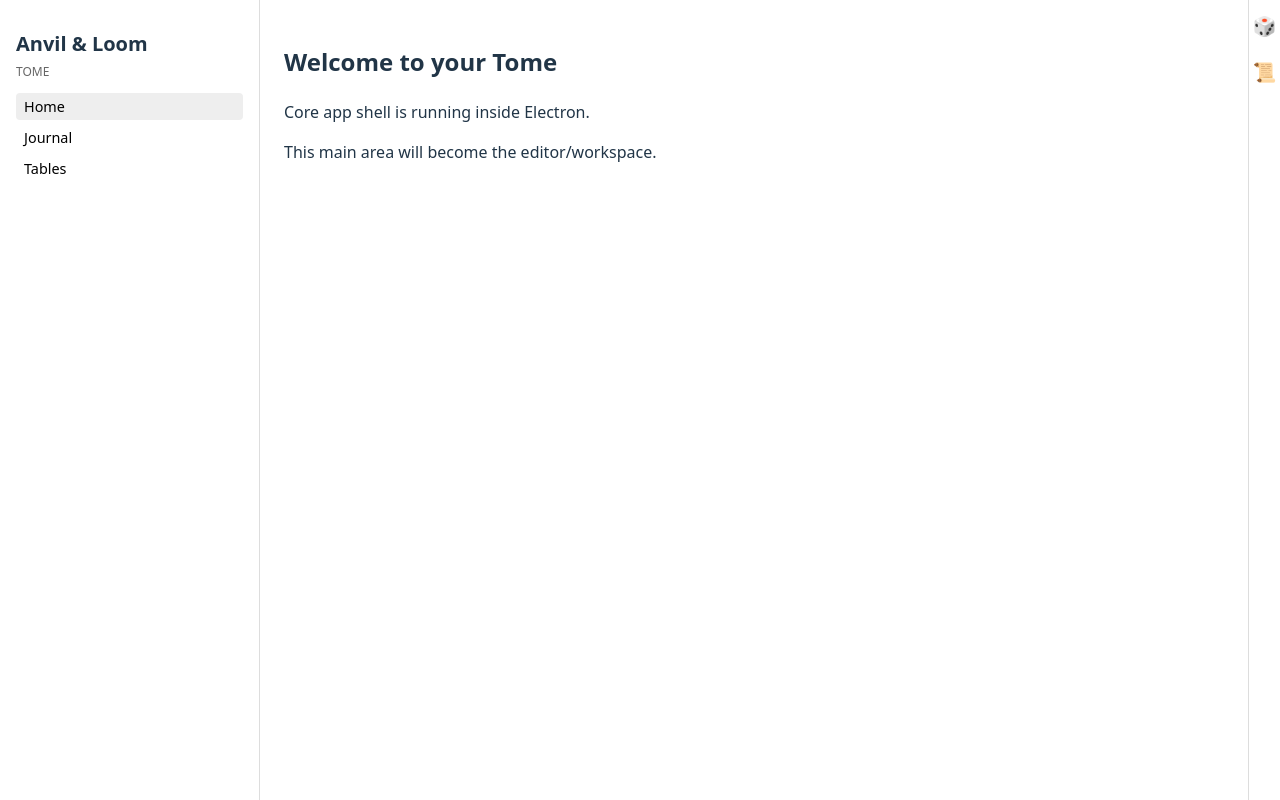
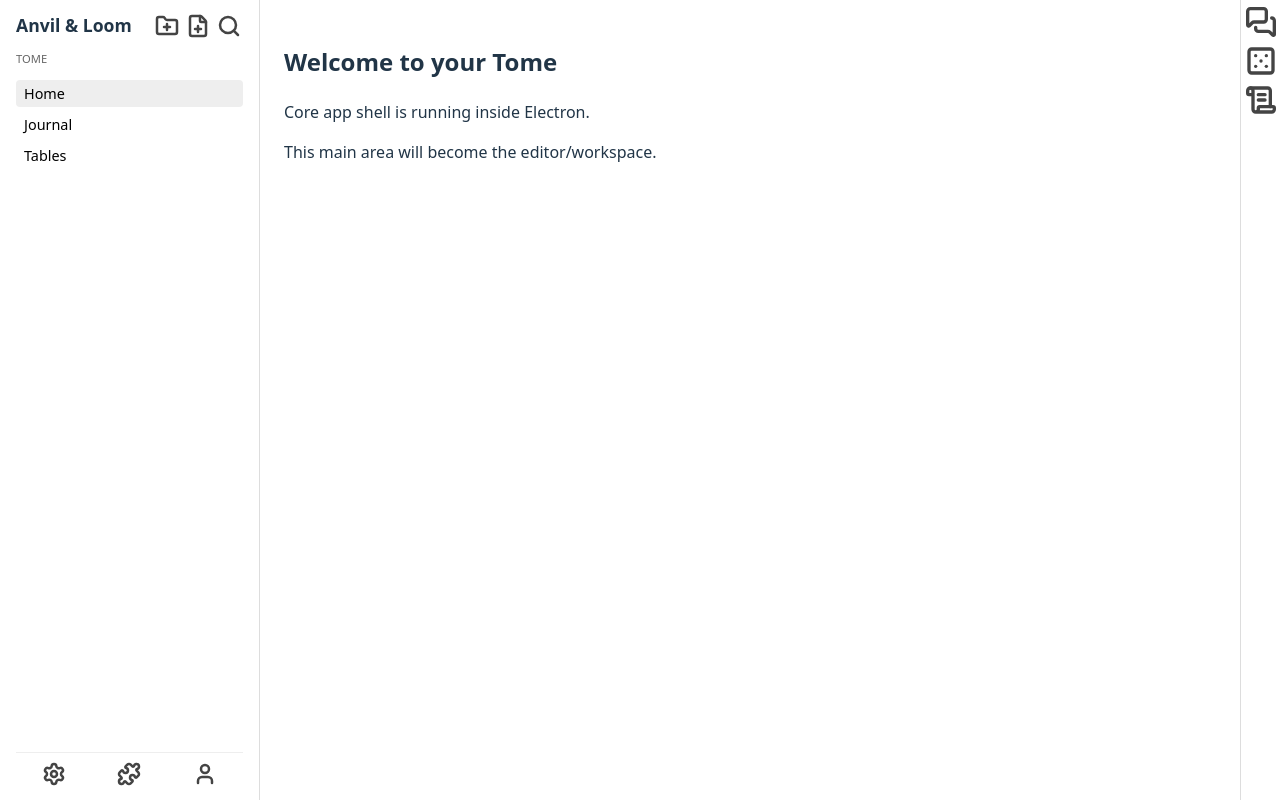
Before and after one commit to DiceT/anvil-and-loom, a React (Vite) app: page / in a window 1280 px wide. Built offline with nearby package versions, Linux system fonts and the light colour scheme.

Commit message:
Lucide and Dice3d libraries installed.

```diff
--- a/package.json
+++ b/package.json
@@ -10,6 +10,8 @@
     "electron": "electron ./electron/main.js"
   },
   "dependencies": {
+    "@3d-dice/dice-box-threejs": "^0.0.12",
+    "lucide-react": "^0.554.0",
     "react": "^19.2.0",
     "react-dom": "^19.2.0"
   },
--- a/src/App.css
+++ b/src/App.css
@@ -6,13 +6,55 @@
   font-family: system-ui, -apple-system, BlinkMacSystemFont, sans-serif;
 }
 
+/* Left: Tome pane */
 .app-sidebar {
   width: 260px;
   border-right: 1px solid #ddd;
-  padding: 1rem;
+  padding: 0.75rem 1rem;
   box-sizing: border-box;
+  display: flex;
+  flex-direction: column;
+  gap: 0.5rem;
 }
 
+.app-tome-toolbar {
+  display: flex;
+  align-items: center;
+  gap: 0.25rem;
+  margin-bottom: 0.25rem;
+}
+
+.app-tome-title {
+  font-size: 1.1rem;
+  font-weight: 600;
+  margin-right: auto;
+}
+
+.app-tome-label {
+  font-size: 0.7rem;
+  text-transform: uppercase;
+  color: #666;
+}
+
+.app-tome-nav {
+  list-style: none;
+  padding: 0;
+  margin: 0.25rem 0 0;
+  font-size: 0.9rem;
+  display: flex;
+  flex-direction: column;
+  gap: 0.25rem;
+}
+
+.app-master-toolbar {
+  margin-top: auto;
+  padding-top: 0.5rem;
+  border-top: 1px solid #eee;
+  display: flex;
+  justify-content: space-around;
+}
+
+/* Center: main content */
 .app-main {
   flex: 1;
   padding: 1.5rem;
@@ -20,8 +62,10 @@
   overflow: auto;
 }
 
-.app-tools-collapsed {
-  width: 32px;
+/* Right: tools */
+
+.app-tools-launcher {
+  width: 40px;
   border-left: 1px solid #ddd;
   display: flex;
   flex-direction: column;
@@ -32,9 +76,121 @@
 }
 
 .app-tools-expanded {
-  width: 320px;
+  width: 340px;
   border-left: 1px solid #ddd;
   display: flex;
   flex-direction: column;
   box-sizing: border-box;
 }
+
+.app-tools-header {
+  display: flex;
+  align-items: center;
+  justify-content: space-between;
+  padding: 0.35rem 0.6rem;
+  border-bottom: 1px solid #eee;
+}
+
+.app-tools-header-icons {
+  display: flex;
+  gap: 0.25rem;
+}
+
+.app-tools-toolbar {
+  display: flex;
+  align-items: center;
+  gap: 0.5rem;
+  padding: 0.35rem 0.6rem;
+  border-bottom: 1px solid #f0f0f0;
+  font-size: 0.85rem;
+}
+
+.app-tools-toolbar-label {
+  font-weight: 600;
+  font-size: 0.8rem;
+  text-transform: uppercase;
+  color: #777;
+}
+
+.app-tools-content {
+  padding: 0.75rem;
+  font-size: 0.9rem;
+  flex: 1;
+  overflow: auto;
+}
+
+/* Generic button styles */
+
+.icon-button {
+  border: none;
+  background: none;
+  cursor: pointer;
+  padding: 0.1rem;
+  border-radius: 4px;
+  display: inline-flex;
+  align-items: center;
+  justify-content: center;
+  color: var(--icon-color); /* <-- icons inherit this */
+}
+
+.icon-button:hover {
+  background: rgba(0, 0, 0, 0.04);
+}
+
+.icon-button--active {
+  background: rgba(0, 0, 0, 0.08);
+  color: var(--icon-color-active); /* <-- active icon color */
+}
+
+
+.nav-button {
+  width: 100%;
+  text-align: left;
+  padding: 0.25rem 0.5rem;
+  border-radius: 4px;
+  border: none;
+  background: transparent;
+  cursor: pointer;
+  font-size: 0.9rem;
+}
+
+.nav-button--active {
+  background: #eee;
+}
+
+/* Just a soft hint for future themes */
+:root {
+  --icon-size-sm: 24px;
+  --icon-size-md: 32px;
+  --icon-size-lg: 40px;
+
+  /* themeable colors */
+  --icon-color: #444;          /* default icon color */
+  --icon-color-active: #111;   /* active/selected */
+  --icon-color-muted: #888;    /* if we ever need muted icons */
+}
+
+.dice-tray {
+  display: flex;
+  flex-direction: column;
+  gap: 0.5rem;
+}
+
+.dice-tray-controls {
+  display: flex;
+  gap: 0.5rem;
+  margin-bottom: 0.25rem;
+}
+
+.dice-tray-controls button {
+  padding: 0.25rem 0.5rem;
+  font-size: 0.85rem;
+  border-radius: 4px;
+  border: 1px solid #ccc;
+  background: #f7f7f7;
+  cursor: pointer;
+}
+
+.dice-tray-controls button:hover {
+  background: #eee;
+}
--- a/src/App.tsx
+++ b/src/App.tsx
@@ -1,7 +1,22 @@
 import { useState } from "react";
 import "./App.css";
+import {
+  Dice5,
+  MessagesSquare,
+  ScrollText,
+  FolderPlus,
+  FilePlus,
+  Pencil,
+  Trash2,
+  Search,
+  Settings,
+  Puzzle,
+  User,
+} from "lucide-react";
+import { DiceTray } from "./components/DiceTray";
 
-type ToolId = "dice" | "oracle";
+
+type ToolId = "results" | "dice" | "oracle";
 type ViewId = "home" | "journal" | "tables";
 
 function App() {
@@ -23,7 +38,7 @@ function App() {
         return (
           <>
             <h2>Tables</h2>
-            <p>Tables / oracle browser placeholder.</p>
+            <p>Tables / oracle editor view placeholder.</p>
           </>
         );
       case "home":
@@ -38,36 +53,116 @@ function App() {
     }
   };
 
+  const renderToolToolbar = () => {
+    if (!activeTool) return null;
+
+    switch (activeTool) {
+      case "results":
+        return (
+          <div className="app-tools-toolbar">
+            <span className="app-tools-toolbar-label">Results</span>
+            <span>Filter: All</span>
+            {/* later: dropdown / chips for Dice / Tables / System / Notes */}
+          </div>
+        );
+      case "dice":
+        return (
+          <div className="app-tools-toolbar">
+            <span className="app-tools-toolbar-label">Dice</span>
+            <span>d4</span>
+            <span>d6</span>
+            <span>d8</span>
+            <span>d10</span>
+            <span>d12</span>
+            <span>d20</span>
+            <span>ADV</span>
+            <span>DIS</span>
+            {/* later: proper buttons, modifiers, formula input */}
+          </div>
+        );
+      case "oracle":
+        return (
+          <div className="app-tools-toolbar">
+            <span className="app-tools-toolbar-label">Oracles</span>
+            <span>Add folder</span>
+            <span>Add table</span>
+            <span>Edit</span>
+            <span>Delete</span>
+            {/* later: search, filter, roll-on-table, etc. */}
+          </div>
+        );
+      default:
+        return null;
+    }
+  };
+
+  const renderToolContent = () => {
+    if (!activeTool) return null;
+
+    switch (activeTool) {
+      case "results":
+        return (
+          <div className="app-tools-content">
+            <p>Results log placeholder.</p>
+            <p>
+              This will show real-time cards for dice rolls, table results, and
+              notes, with a chat box at the bottom.
+            </p>
+          </div>
+        );
+      case "dice":
+        return (
+          <div className="app-tools-content">
+            <DiceTray />
+          </div>
+        );
+      case "oracle":
+        return (
+          <div className="app-tools-content">
+            <p>Oracles / tables browser placeholder.</p>
+            <p>JSON tables directory and quick roll UI will live here.</p>
+          </div>
+        );
+      default:
+        return null;
+    }
+  };
+
   return (
     <div className="app-root">
       {/* LEFT: Tome / library */}
       <aside className="app-sidebar">
-        <h1 style={{ fontSize: "1.25rem", marginBottom: "0.5rem" }}>
-          Anvil &amp; Loom
-        </h1>
-        <div
-          style={{
-            fontSize: "0.75rem",
-            textTransform: "uppercase",
-            color: "#666",
-            marginBottom: "0.75rem",
-          }}
-        >
-          Tome
+        {/* Tome toolbar (top of left pane) */}
+        <div className="app-tome-toolbar">
+          <div className="app-tome-title">Anvil &amp; Loom</div>
+          <button
+            className="icon-button"
+            title="New folder"
+            type="button"
+          >
+            <FolderPlus size={24} strokeWidth={2.5} />
+          </button>
+          <button
+            className="icon-button"
+            title="New entry"
+            type="button"
+          >
+            <FilePlus size={24} strokeWidth={2.5} />
+          </button>
+          <button
+            className="icon-button"
+            title="Search Tome"
+            type="button"
+          >
+            <Search size={24} strokeWidth={2.5} />
+          </button>
         </div>
 
+        <div className="app-tome-label">Tome</div>
+
+        {/* Tomb nav (for now: simple views) */}
         <nav>
-          <ul
-            style={{
-              listStyle: "none",
-              padding: 0,
-              margin: 0,
-              fontSize: "0.9rem",
-              display: "flex",
-              flexDirection: "column",
-              gap: "0.25rem",
-            }}
-          >
+          <ul className="app-tome-nav">
             {[
               { id: "home", label: "Home" },
               { id: "journal", label: "Journal" },
@@ -75,17 +170,12 @@ function App() {
             ].map((item) => (
               <li key={item.id}>
                 <button
+                  type="button"
                   onClick={() => setCurrentView(item.id as ViewId)}
-                  style={{
-                    width: "100%",
-                    textAlign: "left",
-                    padding: "0.25rem 0.5rem",
-                    borderRadius: "4px",
-                    border: "none",
-                    background:
-                      currentView === item.id ? "#eee" : "transparent",
-                    cursor: "pointer",
-                  }}
+                  className={
+                    "nav-button" +
+                    (currentView === item.id ? " nav-button--active" : "")
+                  }
                 >
                   {item.label}
                 </button>
@@ -93,6 +183,31 @@ function App() {
             ))}
           </ul>
         </nav>
+
+        {/* Master toolbar (bottom of left pane) */}
+        <div className="app-master-toolbar">
+          <button
+            className="icon-button"
+            title="Settings"
+            type="button"
+          >
+            <Settings size={24} strokeWidth={2.5} />
+          </button>
+          <button
+            className="icon-button"
+            title="Plugins"
+            type="button"
+          >
+            <Puzzle size={24} strokeWidth={2.5} />
+          </button>
+          <button
+            className="icon-button"
+            title="Account"
+            type="button"
+          >
+            <User size={24} strokeWidth={2.5} />
+          </button>
+        </div>
       </aside>
 
       {/* CENTER: main content */}
@@ -100,114 +215,85 @@ function App() {
 
       {/* RIGHT: tools area */}
       {!isToolPaneOpen ? (
-        // Collapsed: slim vertical toolbar
-        <div className="app-tools-collapsed">
+        // Collapsed: slim vertical launcher (Results, Dice, Oracles)
+        <div className="app-tools-launcher">
           <button
-            onClick={() => setActiveTool("dice")}
-            title="Dice tray"
-            style={{
-              background: "none",
-              border: "none",
-              cursor: "pointer",
-              fontSize: "1.2rem",
-              lineHeight: 1,
-            }}
+            className="icon-button"
+            title="Results"
+            type="button"
+            onClick={() => setActiveTool("results")}
           >
-            🎲
+            <MessagesSquare size={32} strokeWidth={2.5} />
           </button>
           <button
+            className="icon-button"
+            title="Dice tray"
+            type="button"
+            onClick={() => setActiveTool("dice")}
+          >
+            <Dice5 size={32} strokeWidth={2.5} />
+          </button>
+          <button
+            className="icon-button"
+            title="Oracles / tables"
+            type="button"
             onClick={() => setActiveTool("oracle")}
-            title="Oracles / tables"
-            style={{
-              background: "none",
-              border: "none",
-              cursor: "pointer",
-              fontSize: "1.2rem",
-              lineHeight: 1,
-            }}
           >
-            📜
+            <ScrollText size={32} strokeWidth={2.5} />
           </button>
         </div>
       ) : (
-        // Expanded: full tools pane with horizontal icon toolbar
+        // Expanded: full tools pane with header + per-tool toolbar + content
         <div className="app-tools-expanded">
-          <div
-            style={{
-              display: "flex",
-              alignItems: "center",
-              justifyContent: "space-between",
-              padding: "0.4rem 0.6rem",
-              borderBottom: "1px solid #eee",
-            }}
-          >
-            <div style={{ display: "flex", gap: "0.25rem" }}>
+          <div className="app-tools-header">
+            <div className="app-tools-header-icons">
               <button
-                onClick={() => setActiveTool("dice")}
-                title="Dice tray"
-                style={{
-                  padding: "0.15rem 0.35rem",
-                  borderRadius: "4px",
-                  border: "1px solid #ccc",
-                  background:
-                    activeTool === "dice" ? "#eee" : "rgba(255,255,255,0.9)",
-                  cursor: "pointer",
-                  fontSize: "1.1rem",
-                  lineHeight: 1,
-                }}
+                className={
+                  "icon-button" +
+                  (activeTool === "results" ? " icon-button--active" : "")
+                }
+                title="Results"
+                type="button"
+                onClick={() => setActiveTool("results")}
               >
-                🎲
+                <MessagesSquare size={32} strokeWidth={2.5} />
               </button>
               <button
+                className={
+                  "icon-button" +
+                  (activeTool === "dice" ? " icon-button--active" : "")
+                }
+                title="Dice tray"
+                type="button"
+                onClick={() => setActiveTool("dice")}
+              >
+                <Dice5 size={32} strokeWidth={2.5} />
+              </button>
+              <button
+                className={
+                  "icon-button" +
+                  (activeTool === "oracle" ? " icon-button--active" : "")
+                }
+                title="Oracles / tables"
+                type="button"
                 onClick={() => setActiveTool("oracle")}
-                title="Oracles / tables"
-                style={{
-                  padding: "0.15rem 0.35rem",
-                  borderRadius: "4px",
-                  border: "1px solid #ccc",
-                  background:
-                    activeTool === "oracle"
-                      ? "#eee"
-                      : "rgba(255,255,255,0.9)",
-                  cursor: "pointer",
-                  fontSize: "1.1rem",
-                  lineHeight: 1,
-                }}
               >
-                📜
+                <ScrollText size={32} strokeWidth={2.5} />
               </button>
             </div>
 
             <button
+              className="icon-button"
+              title="Close tools pane"
+              type="button"
               onClick={() => setActiveTool(null)}
-              title="Close tools pane"
-              style={{
-                border: "none",
-                background: "none",
-                cursor: "pointer",
-                fontSize: "1rem",
-                lineHeight: 1,
-              }}
             >
               ✕
             </button>
           </div>
 
-          <div
-            style={{
-              padding: "0.75rem",
-              fontSize: "0.9rem",
-              flex: 1,
-              overflow: "auto",
-            }}
-          >
-            {activeTool === "dice" && (
-              <div>Dice tray placeholder (3D dice will live here).</div>
-            )}
-            {activeTool === "oracle" && (
-              <div>Oracles / tables browser placeholder.</div>
-            )}
-          </div>
+          {renderToolToolbar()}
+          {renderToolContent()}
         </div>
       )}
     </div>
--- /dev/null
+++ b/src/components/DiceTray.tsx
@@ -0,0 +1,70 @@
+import { useEffect, useRef } from "react";
+import DiceBox from "@3d-dice/dice-box-threejs/dist/dice-box-threejs.es";
+
+type DiceBoxInstance = any; // we'll tighten this up later
+
+const DICE_CONTAINER_ID = "dice-box-container";
+
+export function DiceTray() {
+  const diceBoxRef = useRef<DiceBoxInstance | null>(null);
+
+  useEffect(() => {
+    // Create the DiceBox instance and attach it to our div
+    const box = new (DiceBox as any)(`#${DICE_CONTAINER_ID}`, {
+      sounds: false,
+      light_intensity: 0.8,
+      gravity_multiplier: 400,
+      baseScale: 100,
+      strength: 2,
+      onRollComplete: (results: unknown) => {
+        console.log("Dice results:", results);
+      },
+    });
+
+    diceBoxRef.current = box;
+
+    (async () => {
+      if (box.initialize) {
+        await box.initialize();
+      }
+    })();
+
+    return () => {
+      if (diceBoxRef.current && typeof diceBoxRef.current.destroy === "function") {
+        diceBoxRef.current.destroy();
+      }
+    };
+  }, []);
+
+  const rollD20 = async () => {
+    if (!diceBoxRef.current?.roll) return;
+    await diceBoxRef.current.roll("1d20");
+  };
+
+  const roll4d6 = async () => {
+    if (!diceBoxRef.current?.roll) return;
+    await diceBoxRef.current.roll("4d6");
+  };
+
+  return (
+    <div className="dice-tray">
+      <div className="dice-tray-controls">
+        <button type="button" onClick={rollD20}>
+          Roll 1d20
+        </button>
+        <button type="button" onClick={roll4d6}>
+          Roll 4d6
+        </button>
+      </div>
+      <div
+        id={DICE_CONTAINER_ID}
+        style={{
+          width: "100%",
+          height: 260,
+          borderRadius: 8,
+          overflow: "hidden",
+        }}
+      />
+    </div>
+  );
+}
```
Also changed, not shown: 1 other file (tests, documents, lock files or other folders).
